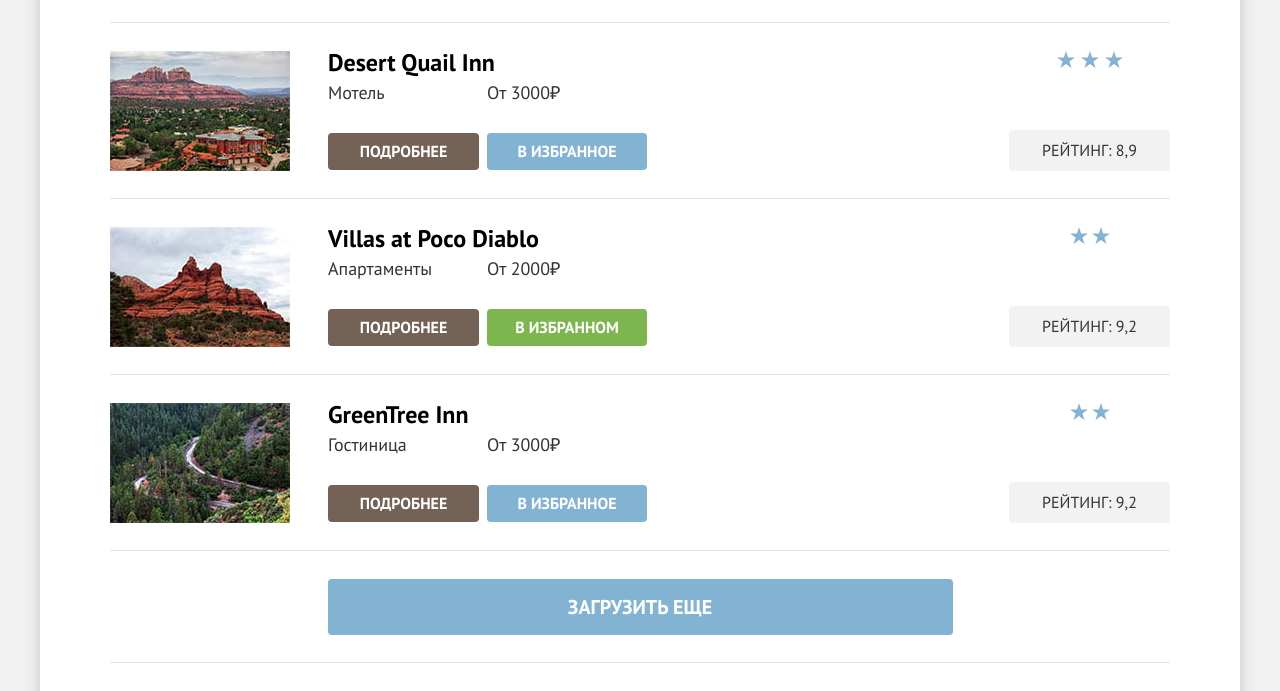
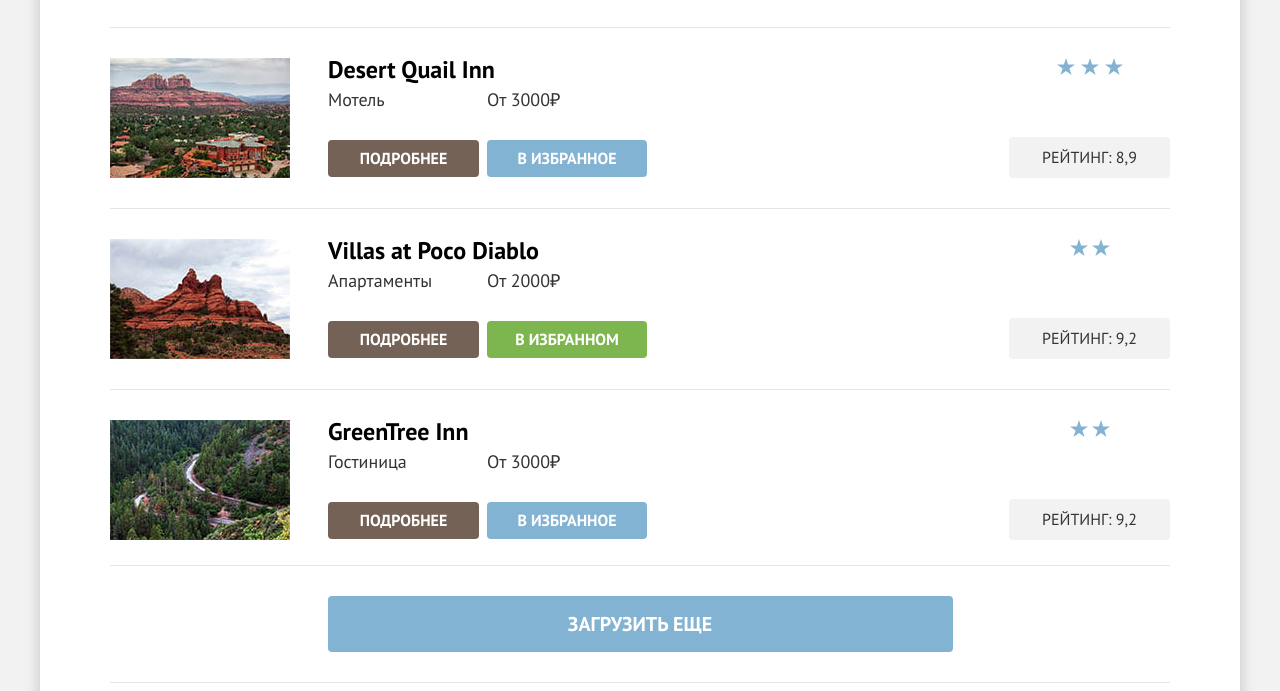
Before and after one commit to anyakozyreva/640419-sedona-32, a plain HTML site: page catalog.html in a window 1280 px wide. Shown: the part 762-1453 px from the top of the page. Drawn offline with Linux system fonts and the light colour scheme.

Commit message:
Update styles.css

```diff
--- a/css/styles.css
+++ b/css/styles.css
@@ -1466,8 +1466,8 @@ input {
 .hotel-catalog-item {
   width: 100%;
   border-top: 1px solid #E6E6E6;
-  padding-top: 28px;
-  padding-bottom: 27px;
+  padding-top: 30px;
+  padding-bottom: 30px;
 }
 
 .hotel-header {
@@ -1648,7 +1648,7 @@ input {
   align-items: center;
   font-weight: 700;
   border-bottom: 1px solid #E6E6E6;
-  margin-top: 0;
+  margin-top: -5px;
   margin-right: 0;
   margin-bottom: 31px;
   margin-left: 0;
```
